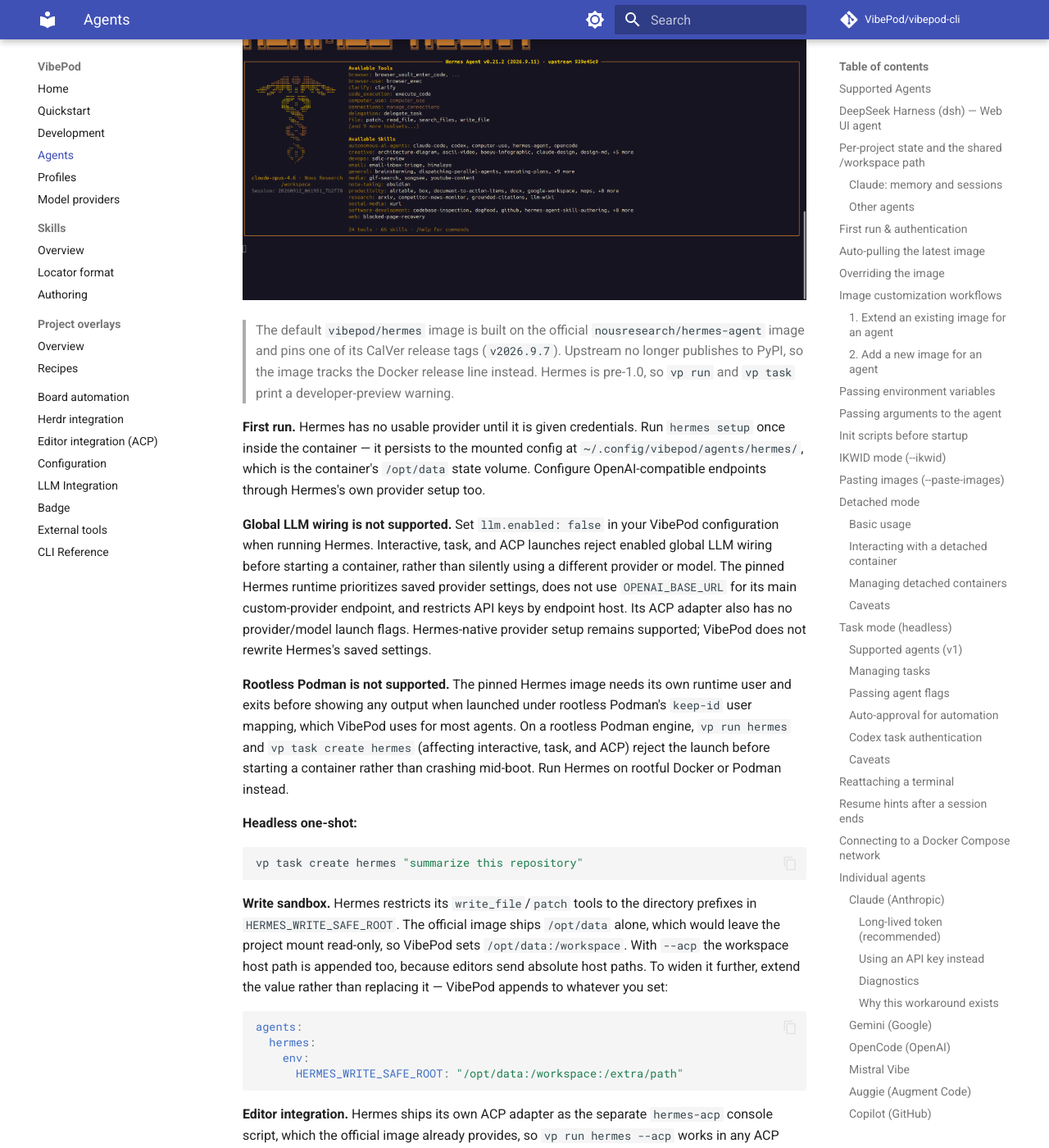
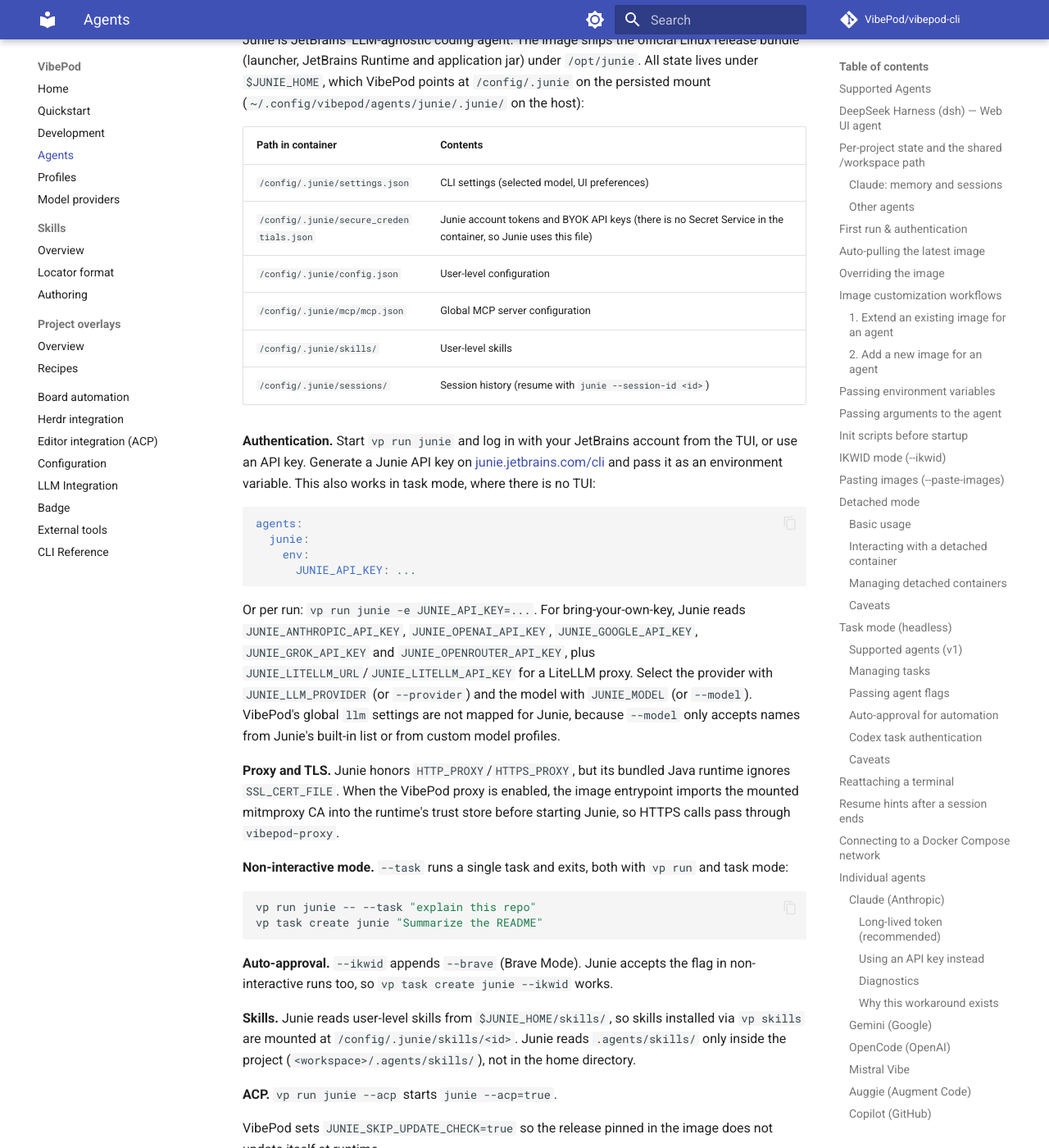
Before and after one commit to VibePod/vibepod-cli, an MkDocs documentation site: the page built from docs/agents/index.md, in a window 1280 px wide and 1400 px high, scrolled down 31226 px. Shown: the whole window at 82% size. Built offline with MkDocs 1.6.1 and Material for MkDocs 9.7.7, drawn with Linux system fonts in a browser that asks for light colours; comment, search, counter and statistics services are not loaded; some of the changed text lies outside the part shown.

Commit message:
Document junie agent

````diff
--- a/docs/agents/index.md
+++ b/docs/agents/index.md
@@ -21,6 +21,7 @@
 | `qwen` | Qwen (Alibaba) | `vp q` | `vibepod/qwen:latest` |
 | `dsh` (DeepSeek Harness) | DeepSeek | `vp ds` | `vibepod/dsh:latest` |
 | `hermes` | Nous Research | `vp h` | `vibepod/hermes:latest` |
+| `junie` | JetBrains | `vp ju` | `vibepod/junie:latest` |
 
 Alias note: `vp run devstral` resolves to `vp run vibe`, `vp run qwen-cli`
 resolves to `vp run qwen`, and `vp run deepseek` / `vp run deepseek-harness`
@@ -316,7 +317,7 @@
 
 ## Image customization workflows
 
-VibePod has a fixed set of supported agent IDs (`claude`, `gemini`, `opencode`, `vibe`, `auggie`, `copilot`, `codex`, `pi`, `agy`, `tau`, `jcode`, `freebuff`, `qwen`, `dsh`, `hermes`). The CLI also supports the aliases `devstral` (→ `vibe`), `qwen-cli` (→ `qwen`), and `deepseek` / `deepseek-harness` (→ `dsh`). Image customization means changing the image used for one of those IDs.
+VibePod has a fixed set of supported agent IDs (`claude`, `gemini`, `opencode`, `vibe`, `auggie`, `copilot`, `codex`, `pi`, `agy`, `tau`, `jcode`, `freebuff`, `qwen`, `dsh`, `hermes`, `junie`). The CLI also supports the aliases `devstral` (→ `vibe`), `qwen-cli` (→ `qwen`), and `deepseek` / `deepseek-harness` (→ `dsh`). Image customization means changing the image used for one of those IDs.
 
 ### 1. Extend an existing image for an agent
 
@@ -448,6 +449,7 @@
 | `qwen` | `--approval-mode=yolo` |
 | `dsh` | Not supported |
 | `hermes` | `--yolo` |
+| `junie` | `--brave` |
 
 Example:
 
@@ -572,6 +574,7 @@
 | `qwen` | `qwen -p "<prompt>"` |
 | `dsh` | `dsh --profile headless "<prompt>"` |
 | `hermes` | `hermes -z "<prompt>"` |
+| `junie` | `junie --task "<prompt>"` |
 
 Other agents error with a clear message; support can be added by setting `headless_prefix` (or `headless_command` for agents whose one-shot invocation differs from their interactive command) on their `AgentSpec`.
 
@@ -661,7 +664,7 @@
 ```
 
 When VibePod recognizes such a hint in the session output (supported for
-Claude, Codex, Pi, Copilot, Jcode, and Freebuff), it prints the equivalent
+Claude, Codex, Pi, Copilot, Jcode, Freebuff, Hermes, and Junie), it prints the equivalent
 VibePod command after the agent exits:
 
 ```text
@@ -1294,6 +1297,74 @@
 vp task create qwen "fix the failing test" --ikwid
 ```
 
+### Junie (JetBrains)
+
+```bash
+vp run junie   # or: vp ju
+```
+
+Junie is JetBrains' LLM-agnostic coding agent. The image ships the official
+Linux release bundle (launcher, JetBrains Runtime and application jar) under
+`/opt/junie`. All state lives under `$JUNIE_HOME`, which VibePod points at
+`/config/.junie` on the persisted mount
+(`~/.config/vibepod/agents/junie/.junie/` on the host):
+
+| Path in container | Contents |
+|---|---|
+| `/config/.junie/settings.json` | CLI settings (selected model, UI preferences) |
+| `/config/.junie/secure_credentials.json` | Junie account tokens and BYOK API keys (there is no Secret Service in the container, so Junie uses this file) |
+| `/config/.junie/config.json` | User-level configuration |
+| `/config/.junie/mcp/mcp.json` | Global MCP server configuration |
+| `/config/.junie/skills/` | User-level skills |
+| `/config/.junie/sessions/` | Session history (resume with `junie --session-id <id>`) |
+
+**Authentication.** Start `vp run junie` and log in with your JetBrains
+account from the TUI, or use an API key. Generate a Junie API key on
+[junie.jetbrains.com/cli](https://junie.jetbrains.com/cli) and pass it as an
+environment variable. This also works in task mode, where there is no TUI:
+
+```yaml
+agents:
+  junie:
+    env:
+      JUNIE_API_KEY: ...
+```
+
+Or per run: `vp run junie -e JUNIE_API_KEY=...`. For bring-your-own-key, Junie
+reads `JUNIE_ANTHROPIC_API_KEY`, `JUNIE_OPENAI_API_KEY`, `JUNIE_GOOGLE_API_KEY`,
+`JUNIE_GROK_API_KEY` and `JUNIE_OPENROUTER_API_KEY`, plus
+`JUNIE_LITELLM_URL`/`JUNIE_LITELLM_API_KEY` for a LiteLLM proxy. Select the
+provider with `JUNIE_LLM_PROVIDER` (or `--provider`) and the model with
+`JUNIE_MODEL` (or `--model`). VibePod's global `llm` settings are not mapped for
+Junie, because `--model` only accepts names from Junie's built-in list or from
+custom model profiles.
+
+**Proxy and TLS.** Junie honors `HTTP_PROXY`/`HTTPS_PROXY`, but its bundled
+Java runtime ignores `SSL_CERT_FILE`. When the VibePod proxy is enabled, the
+image entrypoint imports the mounted mitmproxy CA into the runtime's trust
+store before starting Junie, so HTTPS calls pass through `vibepod-proxy`.
+
+**Non-interactive mode.** `--task` runs a single task and exits, both with
+`vp run` and task mode:
+
+```bash
+vp run junie -- --task "explain this repo"
+vp task create junie "Summarize the README"
+```
+
+**Auto-approval.** `--ikwid` appends `--brave` (Brave Mode). Junie accepts the
+flag in non-interactive runs too, so `vp task create junie --ikwid` works.
+
+**Skills.** Junie reads user-level skills from `$JUNIE_HOME/skills/`, so skills
+installed via `vp skills` are mounted at `/config/.junie/skills/<id>`. Junie
+reads `.agents/skills/` only inside the project (`<workspace>/.agents/skills/`),
+not in the home directory.
+
+**ACP.** `vp run junie --acp` starts `junie --acp=true`.
+
+VibePod sets `JUNIE_SKIP_UPDATE_CHECK=true` so the release pinned in the image
+does not update itself at runtime.
+
 ## Hermes Agent (`hermes`) — developer preview
 
 Hermes is Nous Research's self-improving agent: it keeps cross-session memory,
````
Also changed, not shown: README.md (+5 -2 lines), docs/acp.md (+3 -2 lines), docs/configuration.md (+11 -1 lines), docs/index.md (+1 -0 lines), docs/llm.md (+1 -0 lines), docs/quickstart.md (+2 -2 lines).
